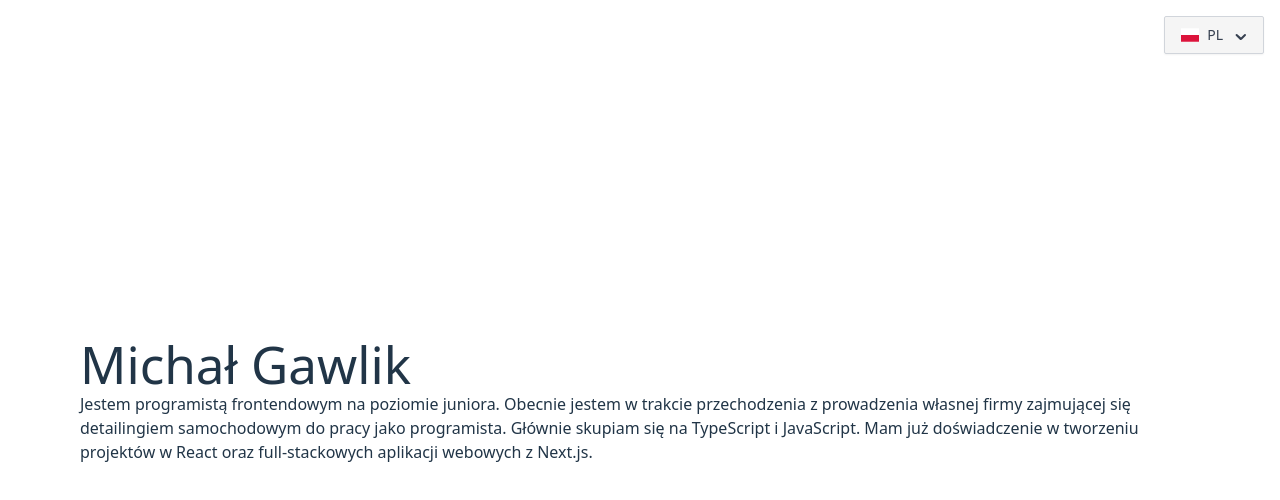
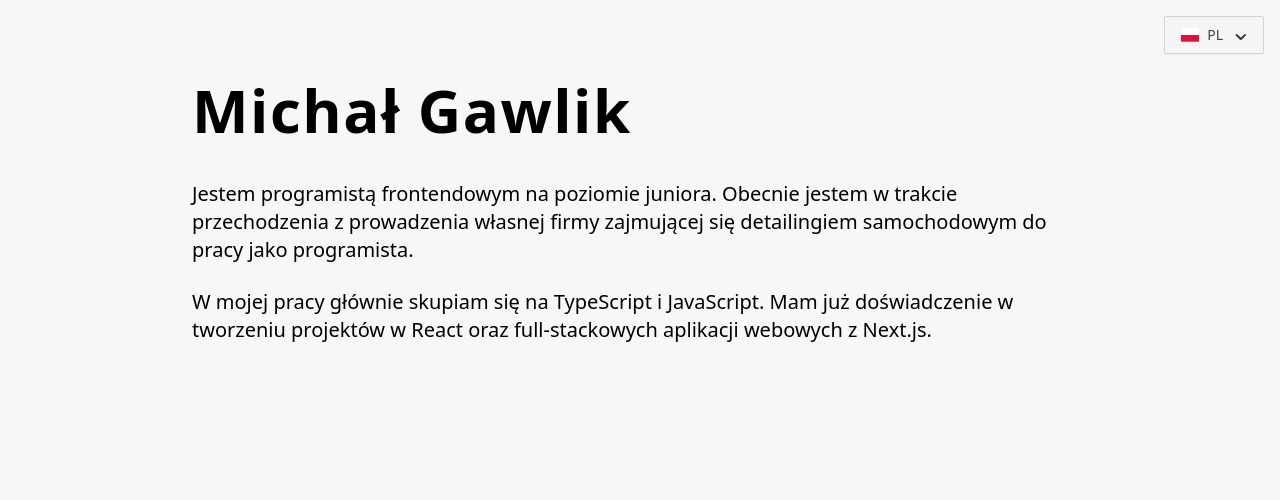
Before and after one commit to misiek869/my_portfolio_v2, a React (Vite) app: page / in a window 1280 px wide. Shown: the top 500 px of the page. Built offline with nearby package versions, Linux system fonts and the light colour scheme.

Commit message:
finish about section

```diff
--- a/src/App.tsx
+++ b/src/App.tsx
@@ -3,15 +3,15 @@ import SwitchLanguageButton from './components/LanguageSwitchBtn'
 
 function App() {
 	return (
-		<>
+		<main className='max-w-[90vw] xl:max-w-[70vw] mx-auto'>
 			<div className='fixed top-4 right-4'>
 				<SwitchLanguageButton />
 			</div>
-			<div className='p-20'>
+			<div className='pt-20'>
 				{/* <div className='p-20 flex flex-col items-start justify-start'> */}
 				<About />
 			</div>
-		</>
+		</main>
 	)
 }
 
--- a/src/components/About.tsx
+++ b/src/components/About.tsx
@@ -4,10 +4,11 @@ const About = () => {
 	const { t } = useTranslation()
 
 	return (
-		<section>
-			<h1 className=''>Michał Gawlik</h1>
-			<div className=''>
-				<p className=''>{t('about')}</p>
+		<section className=''>
+			<h1 className='text-6xl font-bold tracking-wide'>Michał Gawlik</h1>
+			<div className='mt-10'>
+				<p className='text-xl'>{t('about_01')}</p>
+				<p className='text-xl mt-6'>{t('about_02')}</p>
 			</div>
 		</section>
 	)
--- a/src/components/LanguageSwitchBtn.tsx
+++ b/src/components/LanguageSwitchBtn.tsx
@@ -65,7 +65,7 @@ const SwitchLanguageButton = () => {
 						<button
 							onClick={() => setIsOpen(!isOpen)}
 							type='button'
-							className='inline-flex items-center justify-center w-full rounded-sm border border-gray-300 shadow-sm px-4 py-2 bg-neutral-100 text-sm font-medium text-gray-700 hover:bg-gray-50 focus:outline-none focus:ring-2 focus:ring-offset-2 focus:ring-indigo-500'
+							className='inline-flex items-center justify-center w-full rounded-sm border border-gray-300 shadow-sm px-4 py-2 bg-neutral-100 text-sm font-medium text-gray-700 hover:bg-gray-50 focus:outline-none '
 							id={LANGUAGE_SELECTOR_ID}
 							aria-haspopup='true'
 							aria-expanded={isOpen}>
@@ -87,7 +87,7 @@ const SwitchLanguageButton = () => {
 					</div>
 					{isOpen && (
 						<div
-							className='origin-top-right absolute right-0 mt-2 rounded-sm shadow-lg bg-neutral-100 ring-1 ring-black ring-opacity-5'
+							className='origin-top-right absolute right-0 mt-2 rounded-sm shadow-lg bg-neutral-100 ring-1 ring-black ring-opacity-5 '
 							role='menu'
 							aria-orientation='vertical'
 							aria-labelledby='language-selector'>
--- a/src/i18n.ts
+++ b/src/i18n.ts
@@ -5,10 +5,10 @@ i18n.use(initReactI18next).init({
 	resources: {
 		en: {
 			translation: {
-				welcome: 'Welcome to our website',
-				about: `	I am a junior frontend developer from Poland, currently
+				about_01: `I am a junior frontend developer from Poland, currently
 						transitioning from being a car detailing business owner to a career
-						in programming. I am primarily focusing on a TypeScript/JavaScript
+						in programming.`,
+				about_02: `In my work I am focusing on a TypeScript/JavaScript
 						stack and have experience in building projects using React as well
 						as full-stack web applications with Next.js.`,
 				aboutTitle: 'About Me',
@@ -25,9 +25,10 @@ i18n.use(initReactI18next).init({
 		},
 		pl: {
 			translation: {
-				welcome: 'Witamy na naszej stronie',
-				about:
-					'Jestem programistą frontendowym na poziomie juniora. Obecnie jestem w trakcie przechodzenia z prowadzenia własnej firmy zajmującej się detailingiem samochodowym do pracy jako programista. Głównie skupiam się na TypeScript i JavaScript. Mam już doświadczenie w tworzeniu projektów w React oraz full-stackowych aplikacji webowych z Next.js.',
+				about_01:
+					'Jestem programistą frontendowym na poziomie juniora. Obecnie jestem w trakcie przechodzenia z prowadzenia własnej firmy zajmującej się detailingiem samochodowym do pracy jako programista. ',
+				about_02:
+					'W mojej pracy głównie skupiam się na TypeScript i JavaScript. Mam już doświadczenie w tworzeniu projektów w React oraz full-stackowych aplikacji webowych z Next.js.',
 				aboutTitle: 'O Mnie',
 				techTitle: 'umiejętności',
 				projectsTitle: 'moje projekty',
--- a/src/index.css
+++ b/src/index.css
@@ -4,69 +4,5 @@
 
 :root {
 	font-family: system-ui, Avenir, Helvetica, Arial, sans-serif;
-	line-height: 1.5;
-	font-weight: 400;
-
-	color-scheme: light dark;
-	color: rgba(255, 255, 255, 0.87);
-	background-color: #242424;
-
-	font-synthesis: none;
-	text-rendering: optimizeLegibility;
-	-webkit-font-smoothing: antialiased;
-	-moz-osx-font-smoothing: grayscale;
+	background-color: #f7f7f7;
 }
-
-a {
-	font-weight: 500;
-	color: #646cff;
-	text-decoration: inherit;
-}
-a:hover {
-	color: #535bf2;
-}
-
-body {
-	margin: 0;
-	display: flex;
-	place-items: center;
-	min-width: 320px;
-	min-height: 100vh;
-}
-
-h1 {
-	font-size: 3.2em;
-	line-height: 1.1;
-}
-
-button {
-	border-radius: 8px;
-	border: 1px solid transparent;
-	padding: 0.6em 1.2em;
-	font-size: 1em;
-	font-weight: 500;
-	font-family: inherit;
-	background-color: #1a1a1a;
-	cursor: pointer;
-	transition: border-color 0.25s;
-}
-button:hover {
-	border-color: #646cff;
-}
-button:focus,
-button:focus-visible {
-	outline: 4px auto -webkit-focus-ring-color;
-}
-
-@media (prefers-color-scheme: light) {
-	:root {
-		color: #213547;
-		background-color: #ffffff;
-	}
-	a:hover {
-		color: #747bff;
-	}
-	button {
-		background-color: #f9f9f9;
-	}
-}
```
